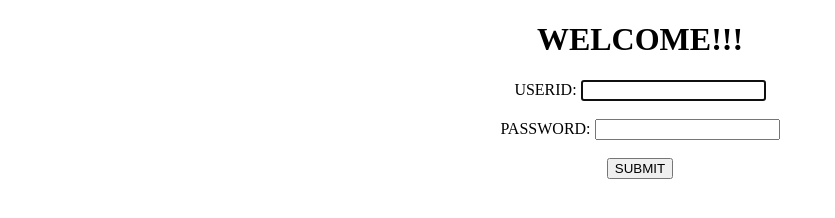
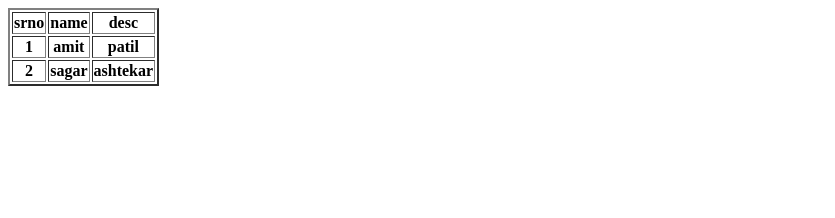
Before and after one commit to amit11996/adf, a website: page am.html in a window 1280 px wide. Shown: the whole page, without its empty margins (0-835 px from the left). Drawn offline with Linux system fonts and the light colour scheme.

Commit message:
Update am.html

```diff
--- a/am.html
+++ b/am.html
@@ -7,20 +7,24 @@
     <title>Document</title>
 </head>
 <body>
-    <h1 align="center">WELCOME!!!</h1>
+    <table border="2px">
+        <tr>
+            <th>srno</th>
+            <th>name</th>
+            <th>desc</th>
+        </tr>
 
-    <div align="center">
-    <label for="name">USERID:</label>
-    <input type="text" name="nmt" id="name" autofocus>
-</div><br>
+        <tr>
+            <th>1</th>
+            <th>amit</th>
+            <th>patil</th>
+        </tr>
 
-<div align="center">
-    <label for="usr">PASSWORD:</label>
-    <input type="text" name="nmtr" id="usr">
-</div><br>
-
-<div align="center">
-    <input type="button" value="SUBMIT">
-</div>
+        <tr>
+            <th>2</th>
+            <th>sagar</th>
+            <th>ashtekar</th>
+        </tr>
+    </table>
 </body>
 </html>
```
